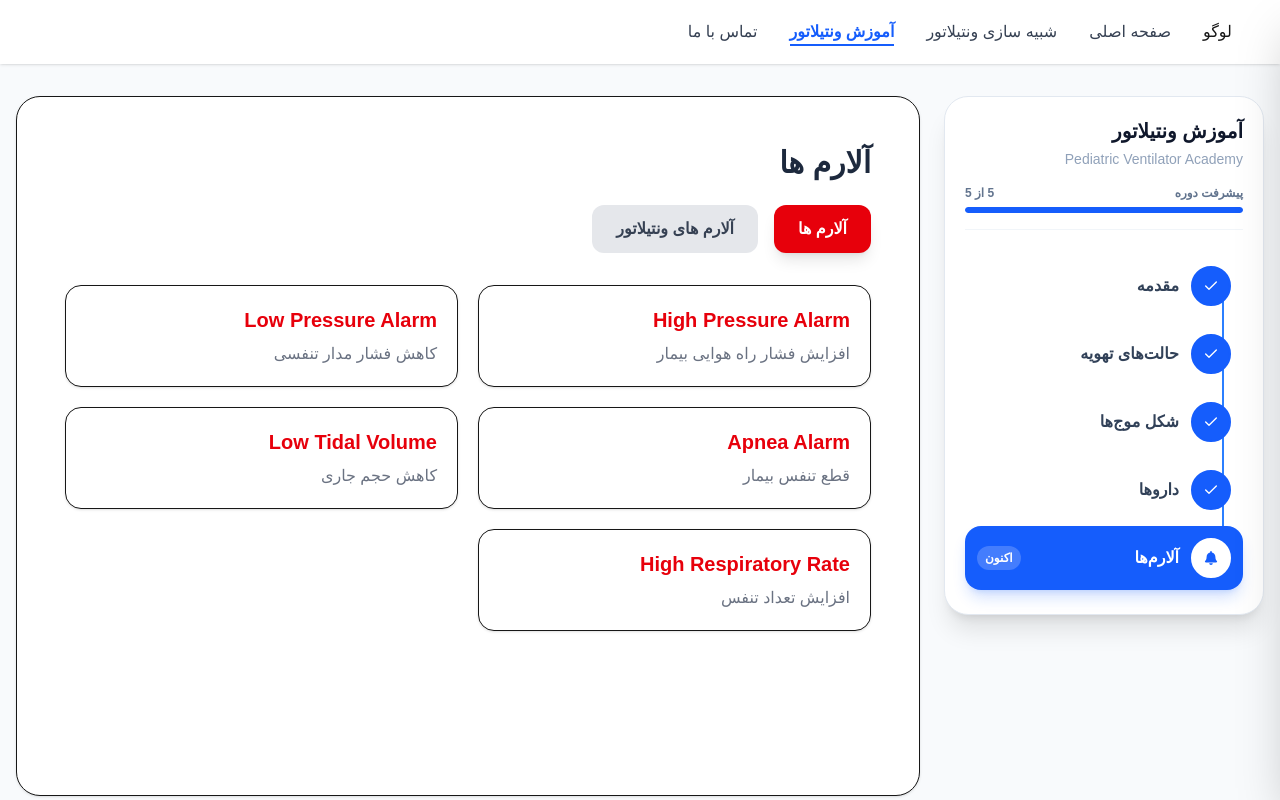
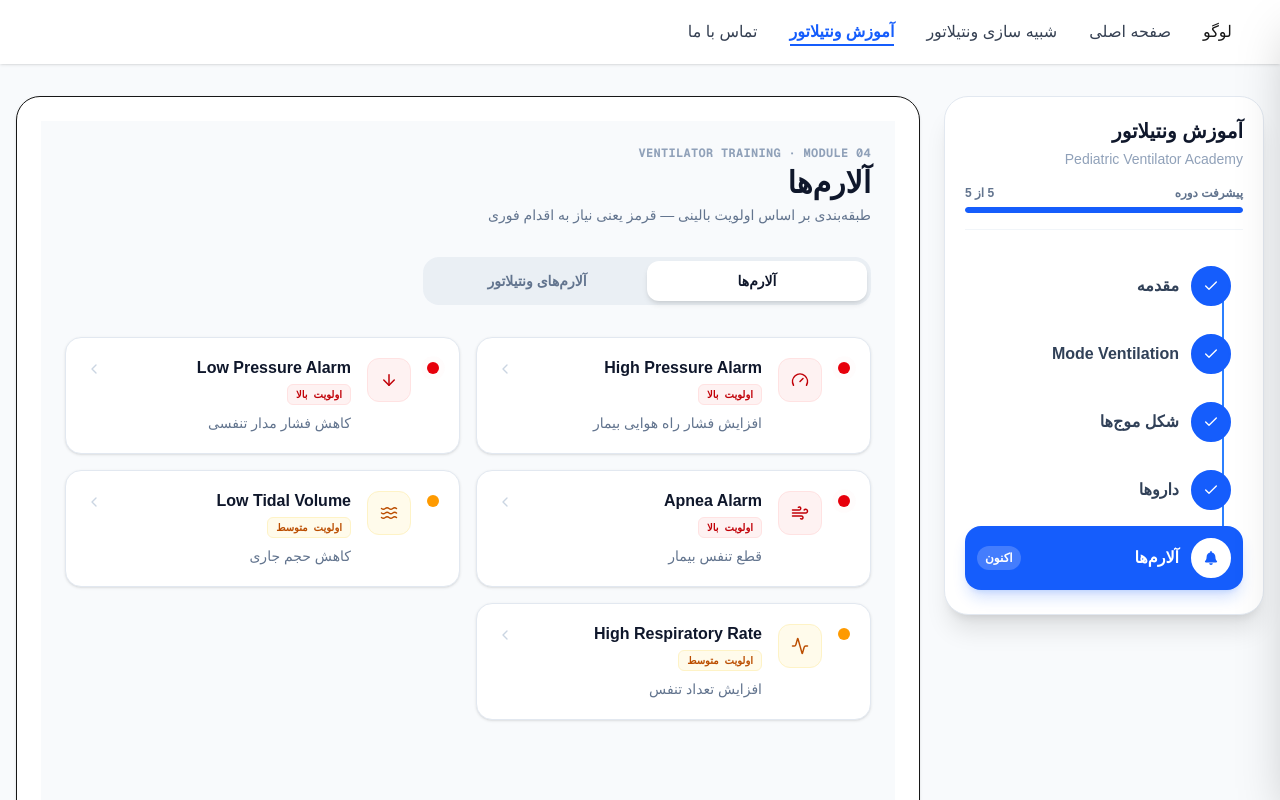
Before and after one commit to mohsenjamalpoor/ventilator-main, a Next.js app: page /ventilatortraining/alarm in a window 1280 px wide. Shown: the top 800 px of the page. Built offline with nearby package versions, Linux system fonts and the light colour scheme.

Commit message:
change design

```diff
--- a/src/app/ventilatortraining/alarm/[slug]/page.js
+++ b/src/app/ventilatortraining/alarm/[slug]/page.js
@@ -1,10 +1,25 @@
+import Link from "next/link";
+import {
+  LuChevronLeft,
+  LuTriangleAlert,
+  LuWrench,
+  LuStethoscope,
+} from "react-icons/lu";
+
+const PRIORITY = {
+  high: { label: "اولویت بالا", chip: "bg-red-50 text-red-700 border-red-100" },
+  medium: {
+    label: "اولویت متوسط",
+    chip: "bg-amber-50 text-amber-700 border-amber-100",
+  },
+};
+
 const alarms = {
   "high-pressure": {
     title: "High Pressure Alarm",
-
+    priority: "high",
     description:
       "این آلارم زمانی فعال می‌شود که فشار راه هوایی از حد تنظیم شده بالاتر رود.",
-
     cause: [
       "انسداد لوله تراشه",
       "ترشحات زیاد",
@@ -12,7 +27,6 @@ const alarms = {
       "برونکواسپاسم",
       "خم شدن مدار تنفسی",
     ],
-
     solution: [
       "بررسی وضعیت بیمار",
       "ساکشن تراشه",
@@ -20,7 +34,6 @@ const alarms = {
       "بررسی Auto PEEP",
       "تنظیم Pressure Limit",
     ],
-
     nursing: [
       "بررسی Chest Expansion",
       "کنترل SpO2",
@@ -30,127 +43,149 @@ const alarms = {
 
   "low-pressure": {
     title: "Low Pressure Alarm",
-
+    priority: "high",
     description:
       "کاهش فشار مدار تنفسی معمولاً به علت نشتی یا جدا شدن مدار ایجاد می‌شود.",
-
     cause: ["قطع شدن مدار", "نشتی ماسک یا لوله تراشه", "خروج ETT"],
-
     solution: ["بررسی اتصال مدار", "بررسی Leak", "فیکس کردن لوله تراشه"],
-
     nursing: ["بررسی صدای نشتی", "کنترل حجم جاری"],
   },
 
   apnea: {
     title: "Apnea Alarm",
-
+    priority: "high",
     description: "عدم ایجاد تنفس توسط بیمار در زمان مشخص.",
-
     cause: ["قطع تنفس بیمار", "تنظیم نامناسب Apnea Time", "مشکل Trigger"],
-
     solution: ["بررسی بیمار", "تنظیم Trigger", "فعال کردن Backup Mode"],
-
     nursing: ["کنترل RR", "بررسی سطح هوشیاری"],
   },
 };
 
 export default async function AlarmDetail({ params }) {
   const { slug } = await params;
-  console.log(slug);
-
   const alarm = alarms[slug];
 
   if (!alarm) {
-    return <div className="p-10 text-center">Alarm پیدا نشد</div>;
+    return (
+      <div
+        dir="rtl"
+        className="flex min-h-[60vh] flex-col items-center justify-center gap-4 p-10 text-center"
+      >
+        <p className="font-mono text-xs font-bold uppercase tracking-wide text-slate-400">
+          404 · Alarm Not Found
+        </p>
+        <h1 className="text-xl font-bold text-slate-700">
+          آلارمی با این مشخصات پیدا نشد
+        </h1>
+        <Link
+          href="/ventilatortraining/alarm"
+          className="mt-2 inline-flex items-center gap-1 rounded-xl bg-slate-100 px-4 py-2 text-sm font-bold text-slate-600 hover:bg-slate-200"
+        >
+          بازگشت به لیست آلارم‌ها
+          <LuChevronLeft />
+        </Link>
+      </div>
+    );
   }
 
+  const p = PRIORITY[alarm.priority] ?? PRIORITY.medium;
+
   return (
-    <div dir="rtl" className="p-6 space-y-8">
-      <div
-        className="
-bg-white
-rounded-3xl
-border
-shadow
-p-6
-"
+    <div dir="rtl" className="min-h-screen bg-slate-50 p-6 space-y-8">
+      <Link
+        href="/ventilatortraining/alarm"
+        className="inline-flex items-center gap-1 text-sm font-bold text-slate-500 hover:text-blue-600"
       >
-        <h1
-          className="
-text-3xl
-font-black
-text-red-600
-"
-        >
+        <LuChevronLeft className="rotate-180" />
+        بازگشت به لیست آلارم‌ها
+      </Link>
+
+      <div className="rounded-3xl border border-slate-200 bg-white p-6 shadow-sm">
+        <div className="flex flex-wrap items-center gap-3">
+          <span
+            className={`rounded-md border px-2.5 py-1 font-mono text-[10px] font-bold ${p.chip}`}
+          >
+            {p.label}
+          </span>
+          <span className="font-mono text-xs font-bold uppercase tracking-wide text-slate-400">
+            {slug}
+          </span>
+        </div>
+
+        <h1 className="mt-3 text-3xl font-black text-slate-900">
           {alarm.title}
         </h1>
 
-        <p
-          className="
-mt-4
-text-gray-600
-text-lg
-"
-        >
+        <p className="mt-4 text-lg leading-8 text-slate-600">
           {alarm.description}
         </p>
       </div>
 
-      <div
-        className="
-grid
-lg:grid-cols-3
-gap-6
-"
-      >
-        <Card title="علل ایجاد" items={alarm.cause} color="red" />
-
-        <Card title="اقدامات اصلاحی" items={alarm.solution} color="green" />
-
-        <Card title="نکات پرستاری" items={alarm.nursing} color="blue" />
+      <div className="grid gap-6 lg:grid-cols-3">
+        <Card
+          step="۰۱"
+          title="علل ایجاد"
+          items={alarm.cause}
+          icon={LuTriangleAlert}
+          tone="red"
+        />
+        <Card
+          step="۰۲"
+          title="اقدامات اصلاحی"
+          items={alarm.solution}
+          icon={LuWrench}
+          tone="green"
+        />
+        <Card
+          step="۰۳"
+          title="نکات پرستاری"
+          items={alarm.nursing}
+          icon={LuStethoscope}
+          tone="blue"
+        />
       </div>
     </div>
   );
 }
 
-function Card({ title, items, color }) {
-  const colors = {
-    red: "bg-red-50",
-
-    green: "bg-green-50",
-
-    blue: "bg-blue-50",
+function Card({ step, title, items, icon: Icon, tone }) {
+  const tones = {
+    red: {
+      badge: "bg-red-50 text-red-600 border-red-100",
+      item: "bg-red-50/60 border-red-100",
+    },
+    green: {
+      badge: "bg-emerald-50 text-emerald-600 border-emerald-100",
+      item: "bg-emerald-50/60 border-emerald-100",
+    },
+    blue: {
+      badge: "bg-blue-50 text-blue-600 border-blue-100",
+      item: "bg-blue-50/60 border-blue-100",
+    },
   };
+  const c = tones[tone];
 
   return (
-    <div
-      className="
-bg-white
-border
-rounded-2xl
-shadow
-p-5
-"
-    >
-      <h2
-        className="
-text-xl
-font-bold
-mb-4
-"
-      >
-        {title}
-      </h2>
+    <div className="rounded-2xl border border-slate-200 bg-white p-5 shadow-sm">
+      <div className="mb-4 flex items-center gap-3">
+        <span
+          className={`flex h-10 w-10 shrink-0 items-center justify-center rounded-xl border text-base ${c.badge}`}
+        >
+          <Icon />
+        </span>
+        <div>
+          <p className="font-mono text-[10px] font-bold text-slate-300">
+            {step}
+          </p>
+          <h2 className="text-lg font-bold text-slate-900">{title}</h2>
+        </div>
+      </div>
 
-      <ul className="space-y-3">
+      <ul className="space-y-2.5">
         {items.map((item, index) => (
           <li
             key={index}
-            className={`
-${colors[color]}
-rounded-xl
-p-3
-`}
+            className={`rounded-xl border px-3 py-2.5 text-sm leading-6 text-slate-700 ${c.item}`}
           >
             {item}
           </li>
--- a/src/app/ventilatortraining/alarm/page.js
+++ b/src/app/ventilatortraining/alarm/page.js
@@ -5,32 +5,65 @@ import Link from "next/link";
 
 import ProfileAlarm from "@/components/template/profileventilator/ProfileAlarm";
 
+import {
+  LuGauge,
+  LuArrowDown,
+  LuWind,
+  LuWaves,
+  LuActivity,
+  LuChevronLeft,
+} from "react-icons/lu";
+
+const PRIORITY = {
+  high: {
+    label: "اولویت بالا",
+    dot: "bg-red-600",
+    chip: "bg-red-50 text-red-700 border-red-100",
+    pulse: true,
+  },
+  medium: {
+    label: "اولویت متوسط",
+    dot: "bg-amber-500",
+    chip: "bg-amber-50 text-amber-700 border-amber-100",
+    pulse: false,
+  },
+};
+
 const alarms = [
   {
     title: "High Pressure Alarm",
     slug: "high-pressure",
     description: "افزایش فشار راه هوایی بیمار",
+    icon: LuGauge,
+    priority: "high",
   },
   {
     title: "Low Pressure Alarm",
     slug: "low-pressure",
     description: "کاهش فشار مدار تنفسی",
+    icon: LuArrowDown,
+    priority: "high",
   },
   {
     title: "Apnea Alarm",
     slug: "apnea",
     description: "قطع تنفس بیمار",
+    icon: LuWind,
+    priority: "high",
   },
-
   {
     title: "Low Tidal Volume",
     slug: "low-volume",
     description: "کاهش حجم جاری",
+    icon: LuWaves,
+    priority: "medium",
   },
   {
     title: "High Respiratory Rate",
     slug: "high-rate",
     description: "افزایش تعداد تنفس",
+    icon: LuActivity,
+    priority: "medium",
   },
 ];
 
@@ -38,81 +71,110 @@ export default function AlarmPage() {
   const [activeTab, setActiveTab] = useState("alarm");
 
   return (
-    <div dir="rtl" className="p-6">
-      <div className="mb-6">
-        <h1 className="text-3xl font-extrabold text-slate-800">آلارم ها</h1>
-      </div>
+    <div dir="rtl" className="min-h-screen bg-slate-50 p-6">
+      <header className="mb-8">
+        <p className="text-xs font-bold tracking-wide text-slate-400 font-mono uppercase mb-1">
+          Ventilator Training · Module 04
+        </p>
+        <h1 className="text-3xl font-extrabold text-slate-900">آلارم‌ها</h1>
+        <p className="mt-1 text-sm text-slate-500">
+          طبقه‌بندی بر اساس اولویت بالینی — قرمز یعنی نیاز به اقدام فوری
+        </p>
+      </header>
 
-      <div className="flex gap-4 mb-8">
+      <div className="relative mb-8 inline-flex w-full max-w-md rounded-2xl bg-slate-200/60 p-1">
+        <div
+          className="absolute inset-y-1 w-[calc(50%-4px)] rounded-xl bg-white shadow-md transition-transform duration-300 ease-out"
+          style={{
+            transform:
+              activeTab === "alarm" ? "translateX(0%)" : "translateX(-100%)",
+          }}
+        />
         <button
           onClick={() => setActiveTab("alarm")}
-          className={`
-          px-6 py-3 rounded-xl font-bold transition
-          ${
-            activeTab === "alarm"
-              ? "bg-red-600 text-white shadow-lg"
-              : "bg-gray-200 text-gray-700"
-          }
-          `}
+          className={`relative z-10 flex-1 rounded-xl py-2.5 text-sm font-bold transition-colors ${
+            activeTab === "alarm" ? "text-slate-900" : "text-slate-500"
+          }`}
         >
-          آلارم ها
+          آلارم‌ها
         </button>
-
         <button
           onClick={() => setActiveTab("profile")}
-          className={`
-          px-6 py-3 rounded-xl font-bold transition
-          ${
-            activeTab === "profile"
-              ? "bg-blue-600 text-white shadow-lg"
-              : "bg-gray-200 text-gray-700"
-          }
-          `}
+          className={`relative z-10 flex-1 rounded-xl py-2.5 text-sm font-bold transition-colors ${
+            activeTab === "profile" ? "text-slate-900" : "text-slate-500"
+          }`}
         >
-          آلارم های ونتیلاتور
+          آلارم‌های ونتیلاتور
         </button>
       </div>
 
       {activeTab === "alarm" ? (
-        <div className="grid md:grid-cols-2 gap-5">
-          {alarms.map((alarm) => (
+        <div className="grid gap-4 sm:grid-cols-2">
+          {alarms.map((alarm, i) => {
+            const p = PRIORITY[alarm.priority];
+            const Icon = alarm.icon;
+            return (
               <Link
                 key={alarm.slug}
                 href={`/ventilatortraining/alarm/${alarm.slug}`}
-              className="
-                  bg-white
-                  border
-                  rounded-2xl
-                  p-5
-                  shadow
-                  hover:shadow-xl
-                  transition
-                  "
+                style={{ animationDelay: `${i * 60}ms` }}
+                className="group animate-[fadeIn_0.4s_ease-out_both] relative flex items-start gap-4 rounded-2xl border border-slate-200 bg-white p-5 shadow-sm transition-all hover:-translate-y-0.5 hover:shadow-lg hover:border-slate-300 focus-visible:outline-none focus-visible:ring-2 focus-visible:ring-blue-500"
               >
-              <h2
-                className="
-                  text-xl
-                  font-bold
-                  text-red-600
-                  "
+                <span className="relative mt-1 flex h-3 w-3 shrink-0">
+                  {p.pulse && (
+                    <span
+                      className={`absolute inline-flex h-full w-full animate-ping rounded-full ${p.dot} opacity-60`}
+                    />
+                  )}
+                  <span
+                    className={`relative inline-flex h-3 w-3 rounded-full ${p.dot}`}
+                  />
+                </span>
+
+                <span
+                  className={`flex h-11 w-11 shrink-0 items-center justify-center rounded-xl border ${p.chip} text-lg`}
                 >
+                  <Icon />
+                </span>
+
+                <span className="flex-1">
+                  <span className="flex items-center justify-between gap-2">
+                    <span className="font-bold text-slate-900 leading-tight">
                       {alarm.title}
-              </h2>
+                    </span>
+                    <LuChevronLeft className="mt-0.5 shrink-0 text-slate-300 transition-transform group-hover:-translate-x-1" />
+                  </span>
 
-              <p
-                className="
-                  mt-2
-                  text-gray-500
-                  "
+                  <span
+                    className={`mt-1.5 inline-block rounded-md border px-2 py-0.5 font-mono text-[10px] font-bold ${p.chip}`}
                   >
+                    {p.label}
+                  </span>
+
+                  <span className="mt-2 block text-sm text-slate-500">
                     {alarm.description}
-              </p>
+                  </span>
+                </span>
               </Link>
-          ))}
+            );
+          })}
         </div>
       ) : (
         <ProfileAlarm />
       )}
+
+      <style jsx global>{`
+        @keyframes fadeIn {
+          from {
+            opacity: 0;
+            transform: translateY(6px);
+          }
+          to {
+            opacity: 1;
+            transform: translateY(0);
+          }
+        }
+      `}</style>
     </div>
   );
 }
--- a/src/components/template/profileventilator/ProfileAlarm.js
+++ b/src/components/template/profileventilator/ProfileAlarm.js
@@ -1,11 +1,13 @@
 "use client";
 
 import React, { useState } from "react";
-import { FaLongArrowAltRight } from "react-icons/fa";
+import {
+  LuArrowUp,
+  LuArrowDown,
+  LuTimerOff,
+  LuChevronLeft,
+} from "react-icons/lu";
 import ModalContainer from "@/components/partials/container/ModalContainer";
-
-function ProfileAlarm() {
-  const [selectedAlarm, setSelectedAlarm] = useState(null);
 
 const alarms = [
   {
@@ -18,7 +20,7 @@ function ProfileAlarm() {
   {
     title: "Peak Inspiratory Pressure (PIP)",
     high: "PIP + 5 or 10 cmH₂O",
-      low: "PEEP+(PIP−PEEP) / 2",
+    low: "PEEP + (PIP−PEEP) / 2",
     modalDescription:
       "افزایش PIP می‌تواند نشان‌دهنده انسداد راه هوایی، ترشحات زیاد، کاهش Compliance ریه یا برونکواسپاسم باشد. کاهش PIP ممکن است نشانه نشتی مدار یا جدا شدن بیمار از ونتیلاتور باشد.",
   },
@@ -45,60 +47,94 @@ function ProfileAlarm() {
   },
 ];
 
+function ThresholdRow({ direction, formula }) {
+  const isHigh = direction === "high";
+  const config = isHigh
+    ? {
+        label: "High",
+        icon: LuArrowUp,
+        chip: "bg-red-50 text-red-600 border-red-100",
+      }
+    : {
+        label: "Low",
+        icon: LuArrowDown,
+        chip: "bg-blue-50 text-blue-600 border-blue-100",
+      };
+  const Icon = config.icon;
+
+  return (
+    <div className="flex items-center gap-3 rounded-xl border border-slate-100 bg-slate-50 px-3 py-2.5">
+      <span
+        className={`flex h-7 w-7 shrink-0 items-center justify-center rounded-lg border text-xs ${config.chip}`}
+      >
+        <Icon />
+      </span>
+      <span
+        className={`shrink-0 rounded-md border px-2 py-0.5 font-mono text-[10px] font-bold ${config.chip}`}
+      >
+        {config.label}
+      </span>
+      <span
+        dir="ltr"
+        className="mr-auto font-mono text-sm font-semibold text-slate-700"
+      >
+        {formula}
+      </span>
+    </div>
+  );
+}
+
+function ProfileAlarm() {
+  const [selectedAlarm, setSelectedAlarm] = useState(null);
+
   return (
     <>
-      <div className="bg-white rounded-2xl shadow p-6">
-        <h2 className="text-2xl font-bold text-blue-700 mb-6">
-          آلارم های ونتیلاتور
+      <div className="rounded-3xl border border-slate-200 bg-white p-6 shadow-sm">
+        <div className="mb-6">
+          <p className="font-mono text-xs font-bold uppercase tracking-wide text-slate-400">
+            Alarm Limits · Reference
+          </p>
+          <h2 className="text-2xl font-extrabold text-slate-900">
+            آلارم‌های ونتیلاتور
           </h2>
+        </div>
 
-        <div className="grid md:grid-cols-2 gap-5">
+        <div className="grid gap-4 md:grid-cols-2">
           {alarms.map((alarm, index) => (
             <div
               key={index}
-              className="border rounded-xl p-5 bg-gray-50 hover:shadow-md transition"
+              className="flex flex-col rounded-2xl border border-slate-200 bg-white p-5 transition-all hover:-translate-y-0.5 hover:shadow-lg hover:border-slate-300"
             >
-              <h3 className="text-lg text-center font-bold text-gray-800 mb-5">
+              <h3 className="mb-4 text-center text-lg font-bold text-slate-900">
                 {alarm.title}
               </h3>
 
               {alarm.description && (
-                <p className="text-gray-700 text-center leading-7 mb-5">
+                <div className="mb-4 flex items-start gap-3 rounded-xl border border-amber-100 bg-amber-50 px-3 py-2.5">
+                  <LuTimerOff className="mt-0.5 shrink-0 text-amber-500" />
+                  <p className="text-sm leading-6 text-slate-600">
                     {alarm.description}
                   </p>
-              )}
-
-              {alarm.high && (
-                <div className="flex items-center justify-between mb-4">
-                  <span className="text-gray-700 font-medium">
-                    {alarm.high}
-                  </span>
-
-                  <FaLongArrowAltRight className="text-gray-400" />
-
-                  <span className="px-3 py-1 rounded-lg bg-red-100 text-red-600 font-bold">
-                    High
-                  </span>
                 </div>
               )}
 
+              {(alarm.high || alarm.low) && (
+                <div className="mb-4 flex flex-col gap-2">
+                  {alarm.high && (
+                    <ThresholdRow direction="high" formula={alarm.high} />
+                  )}
                   {alarm.low && (
-                <div className="flex items-center justify-between mb-5">
-                  <span className="text-gray-700 font-medium">{alarm.low}</span>
-
-                  <FaLongArrowAltRight className="text-gray-400" />
-
-                  <span className="px-3 py-1 rounded-lg bg-blue-100 text-blue-600 font-bold">
-                    Low
-                  </span>
+                    <ThresholdRow direction="low" formula={alarm.low} />
+                  )}
                 </div>
               )}
 
               <button
                 onClick={() => setSelectedAlarm(alarm)}
-                className="w-full bg-blue-600 text-white rounded-lg py-2 hover:bg-blue-700 transition"
+                className="group mt-auto flex w-full items-center justify-center gap-2 rounded-xl border border-slate-200 py-2.5 text-sm font-bold text-slate-700 transition hover:border-blue-200 hover:bg-blue-50 hover:text-blue-700"
               >
                 توضیحات بیشتر
+                <LuChevronLeft className="transition-transform group-hover:-translate-x-1" />
               </button>
             </div>
           ))}
@@ -109,12 +145,15 @@ function ProfileAlarm() {
         isOpen={!!selectedAlarm}
         setIsOpen={() => setSelectedAlarm(null)}
       >
-        <div className="bg-white w-[90vw] md:w-[500px] rounded-2xl p-6 shadow-xl">
-          <h2 className="text-xl font-bold text-blue-700 mb-4 text-center">
+        <div className="w-[90vw] overflow-hidden rounded-2xl bg-white shadow-xl md:w-[500px]">
+          <div className="border-b border-slate-100 bg-slate-50 px-6 py-4">
+            <h2 className="text-center text-xl font-bold text-slate-900">
               {selectedAlarm?.title}
             </h2>
+          </div>
 
-          <p className="text-gray-700 leading-8 text-right">
+          <div className="p-6">
+            <p className="text-right leading-8 text-slate-600">
               {selectedAlarm?.modalDescription ||
                 selectedAlarm?.description ||
                 "توضیحی برای این آلارم ثبت نشده است."}
@@ -122,10 +161,11 @@ function ProfileAlarm() {
 
             <button
               onClick={() => setSelectedAlarm(null)}
-            className="mt-6 w-full bg-gray-200 py-2 rounded-lg hover:bg-gray-300"
+              className="mt-6 w-full rounded-xl bg-slate-100 py-2.5 font-bold text-slate-600 transition hover:bg-slate-200"
             >
               بستن
             </button>
+          </div>
         </div>
       </ModalContainer>
     </>
--- a/src/components/template/ventilatortraining/index.js
+++ b/src/components/template/ventilatortraining/index.js
@@ -13,7 +13,7 @@ const menu = [
     icon: <FaBookMedical />,
   },
   {
-    title: "حالت‌های تهویه",
+    title: "Mode Ventilation",
     href: "/ventilatortraining/mode",
     icon: <FaLungs />,
   },
@@ -97,7 +97,7 @@ function MenuItem({ item, index, isLast, currentStep, pathname }) {
       {!isLast && (
         <span
           aria-hidden="true"
-          className={`absolute right-[19px] top-10 w-0.5 h-[calc(100%-8px)] ${
+          className={`absolute right-4.75 top-10 w-0.5 h-[calc(100%-8px)] ${
             done ? "bg-blue-500" : "bg-slate-150"
           }`}
           style={{ backgroundColor: done ? undefined : "#e7ebf0" }}
```
Lines whose indentation alone changed are shown as unchanged.
